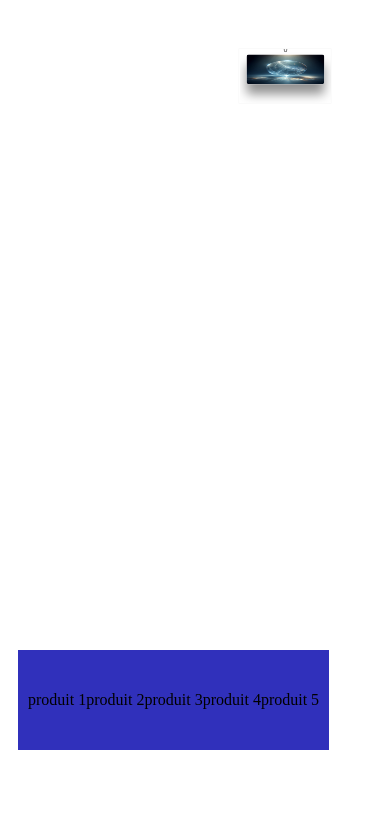
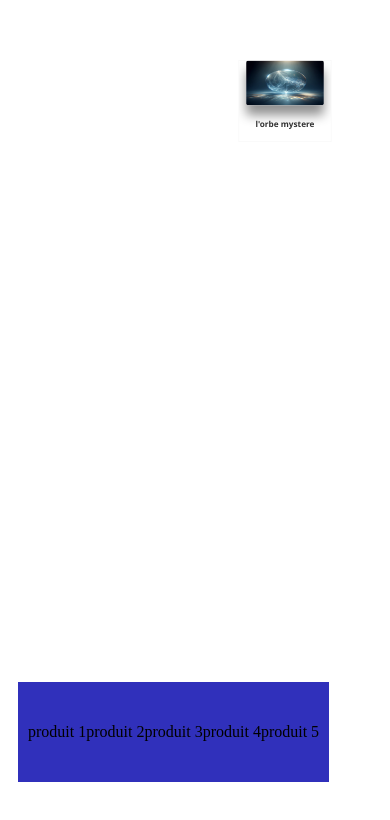
Before and after one commit to JordanSerafini/GSAP-Anim, a React (Vite) app: page / in a window 390 px wide. Shown: the top 820 px of the page. Built offline with nearby package versions, Linux system fonts and the light colour scheme; a web font is replaced by a local one.

Commit message:
:construction: add debounce for update

```diff
--- a/src/App.jsx
+++ b/src/App.jsx
@@ -2,6 +2,9 @@
 import { useEffect, useRef } from "react";
 import { gsap } from "gsap";
 import { ScrollTrigger } from "gsap/ScrollTrigger";
+
+import Image from "./assets/image.webp";
+
 
 gsap.registerPlugin(ScrollTrigger);
 
@@ -82,7 +85,7 @@ function App() {
 
   return (
     <div className="Main">
-      <HorizontalScroll />
+      <HorizontalScroll title="l'orbe mystere" image={Image} />
 
       <div className="Test" onClick={scrollEffect} ref={scrollEffectRef}>
         <div className="product">produit 1</div>
--- a/src/components/horizontalScroll.jsx
+++ b/src/components/horizontalScroll.jsx
@@ -1,12 +1,10 @@
 import { useState, useRef, useEffect, useCallback } from "react";
 import { gsap } from "gsap";
 
-import Image from "../assets/image.webp";
-import Vader from "../assets/vador.jpg";
-import Lac from "../assets/lac.jpg";
 
 
-function HorizontalScroll() {
+
+function HorizontalScroll({image, title}) {
   const moveX = useRef(0);
   const listeRef = useRef(null);
   const [windowWidth, setWindowWidth] = useState(window.innerWidth);
@@ -140,9 +138,9 @@ useEffect(() => {
       <ul className="liste" ref={listeRef}>
         {new Array(500).fill(null).map((_, index) => (
           <li key={index} className="list-item" data-index={index}>
-            {index}
-            <img src={Image} className="image image-shadow" alt="" />
-            <h3 className="Item-Text">L&apos;orbe mystère</h3>
+            <div className="index">{index}</div>
+            <img src={image} className="image image-shadow" alt="" />
+            <h3 className="Item-Text">{title}</h3>
           </li>
         ))}
       </ul>
--- a/src/index.css
+++ b/src/index.css
@@ -1,15 +1,7 @@
 /* styles.css */
 @import url('https://fonts.googleapis.com/css2?family=Kode+Mono:wght@400..700&display=swap');
 
-.Body {
-  display: flex;
-  height: 1000vh;
-  width: 100vw;
-  background-color: #303030;
-  display: flex;
-  flex-direction: column;
-  justify-content: flex-start;
-}
+
 
 .Main {
   height: 1000vh;
@@ -74,26 +66,26 @@
 
 .list-item {
   background-color: ;
+  border: solid 1px whitesmoke;
+  color:rgba(31, 30,  30, 0.918);
+  font-family: 'Segoe UI', Tahoma, Geneva, Verdana, sans-serif;
+  font-size: small;
+
   min-width: 170px;
-  border: solid 1px whitesmoke;
-  height: 200px;
+  height: 220px;
+  overflow: scroll;
+
   display: flex;
   flex-direction: column;
   justify-content: center;
   align-items: center;
-  color:rgba(31, 30, 30, 0.918);
-  font-family: 'Segoe UI', Tahoma, Geneva, Verdana, sans-serif;
-  font-size: small;
-
-  overflow: scroll;
-
 
 }
 
 .container-2 {
   display: flex;
   flex-direction: column;
-  height: 15rem;
+  height: 17rem;
   border: solid 1px white;
   justify-content: start;
 
@@ -123,21 +115,34 @@
 
 /* query params sous les 500 widht */
 @media (max-width: 500px) {
-  .Container {
-  }
-  .Box {
-  }
-  .Test {
-  }
+
   .liste {
-    gap: 0rem;
+
 
   }
   .list-item {
-    height: 100px;
-    width: 50px;
+    height: 150px;
+    margin: 0;
+    padding: 0;
+    justify-content: start;
   }
   .container-2 {
 
   }
+
+  .Item-Text {
+    height: 45%;
+  }
+
+  .image {
+    height: 55%;
+    width: 85%;
+
+
+
+  }
+
+  .index {
+    display: none;
+  }
 }
```
